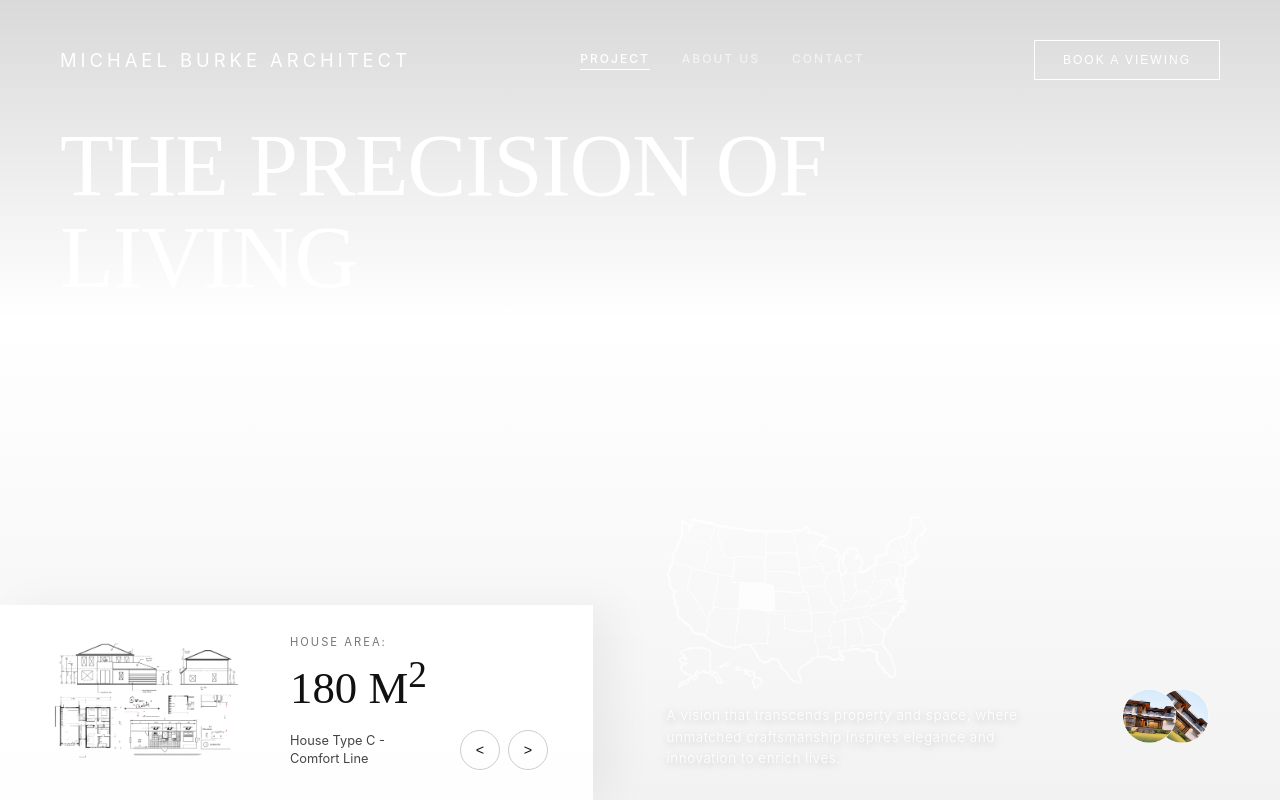
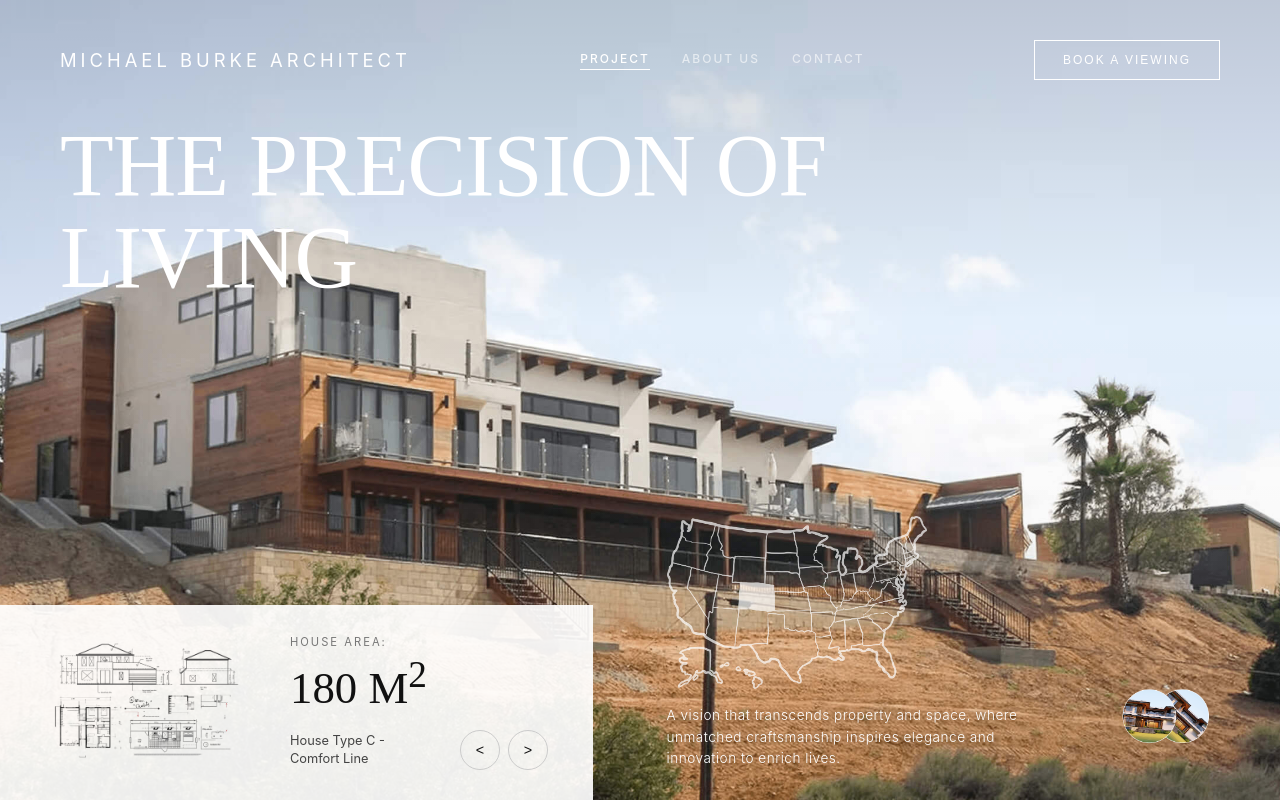
Before and after one commit to basitayo/Michael-Burke-Architect, a plain HTML site: page index.html in a window 1280 px wide. Drawn offline with Linux system fonts and the light colour scheme.

Commit message:
Update style.css

```diff
--- a/style.css
+++ b/style.css
@@ -8,7 +8,7 @@
 }
 
 body {
-    background-image: url('images/frerfeef.png');
+    background-image: url('images/frerfeef.jpg');
     background-position: center;
     background-size: cover;
     background-repeat: no-repeat;
```
